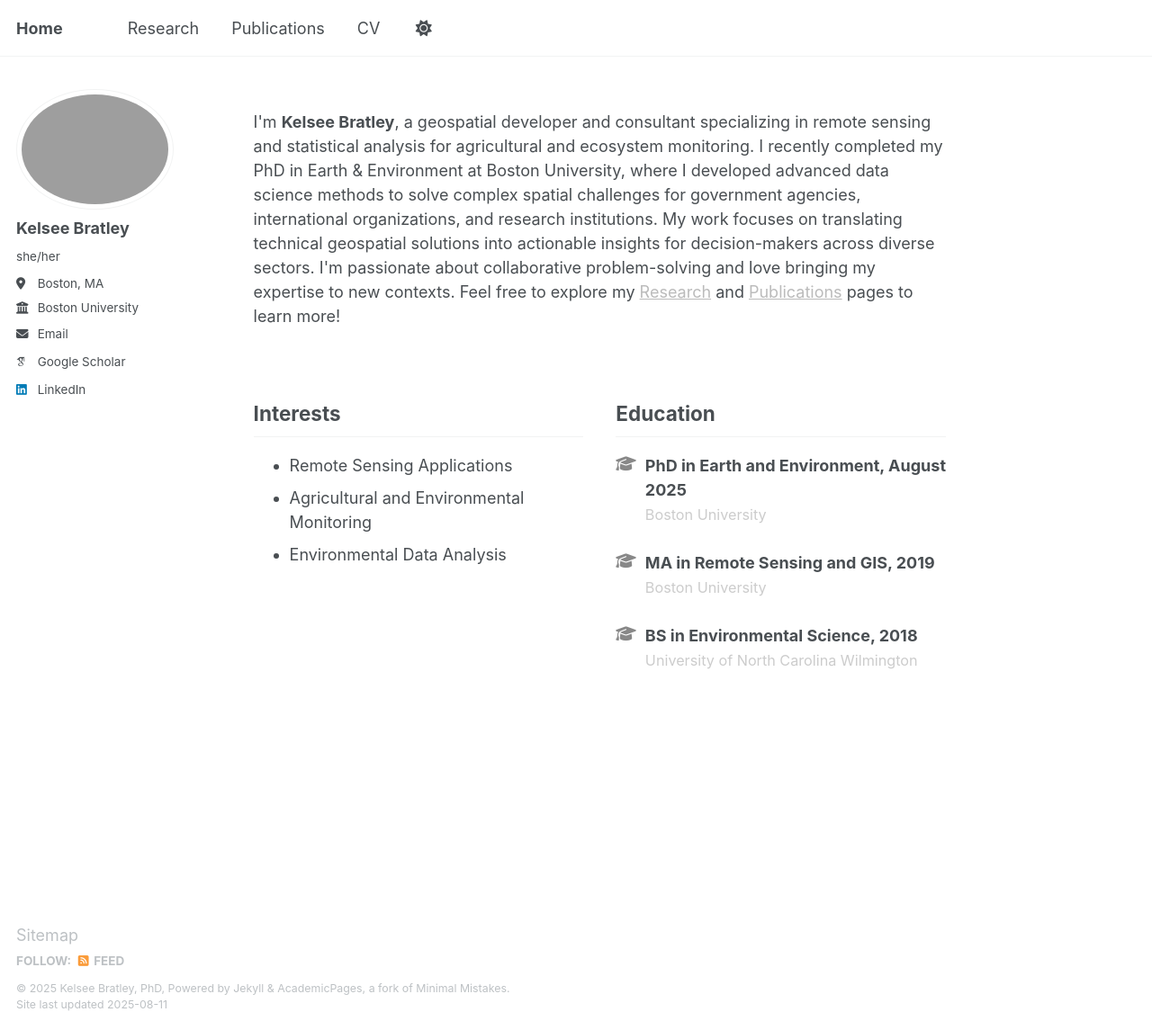
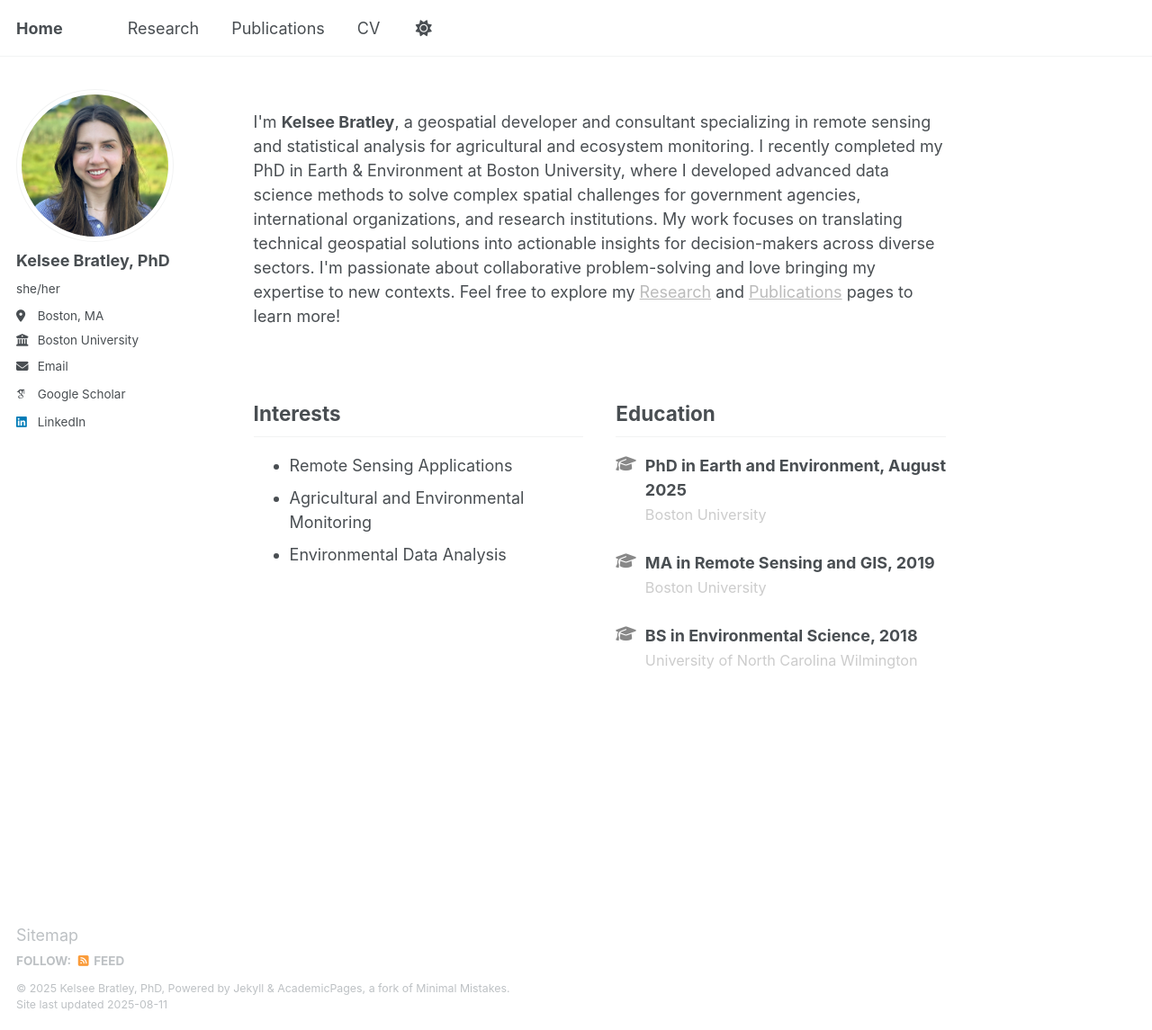
Before and after one commit to kbratley/kbratley.github.io, a Jekyll site: the page built from _pages/about.md, in a window 1280 px wide and 1145 px high. Shown: the whole window at 90% size. Built offline with Jekyll 4.4.1, drawn with Linux system fonts in a browser that asks for light colours; some web fonts are replaced.

Commit message:
Update _config.yml

```diff
--- a/_config.yml
+++ b/_config.yml
@@ -22,8 +22,8 @@ repository               : "kbratley.github.io"
 #               Additional customization can be done by editing /_includes/author-profile.html
 author:
   # Biographic information
-  avatar           : "1603509392809.jpeg"
-  name             : "Kelsee Bratley"
+  avatar           : "Bratley_Headshot.jpeg"
+  name             : "Kelsee Bratley, PhD"
   pronouns         : "she/her"
   bio              : #"Short biography for the left-hand sidebar"
   location         : "Boston, MA"
```
